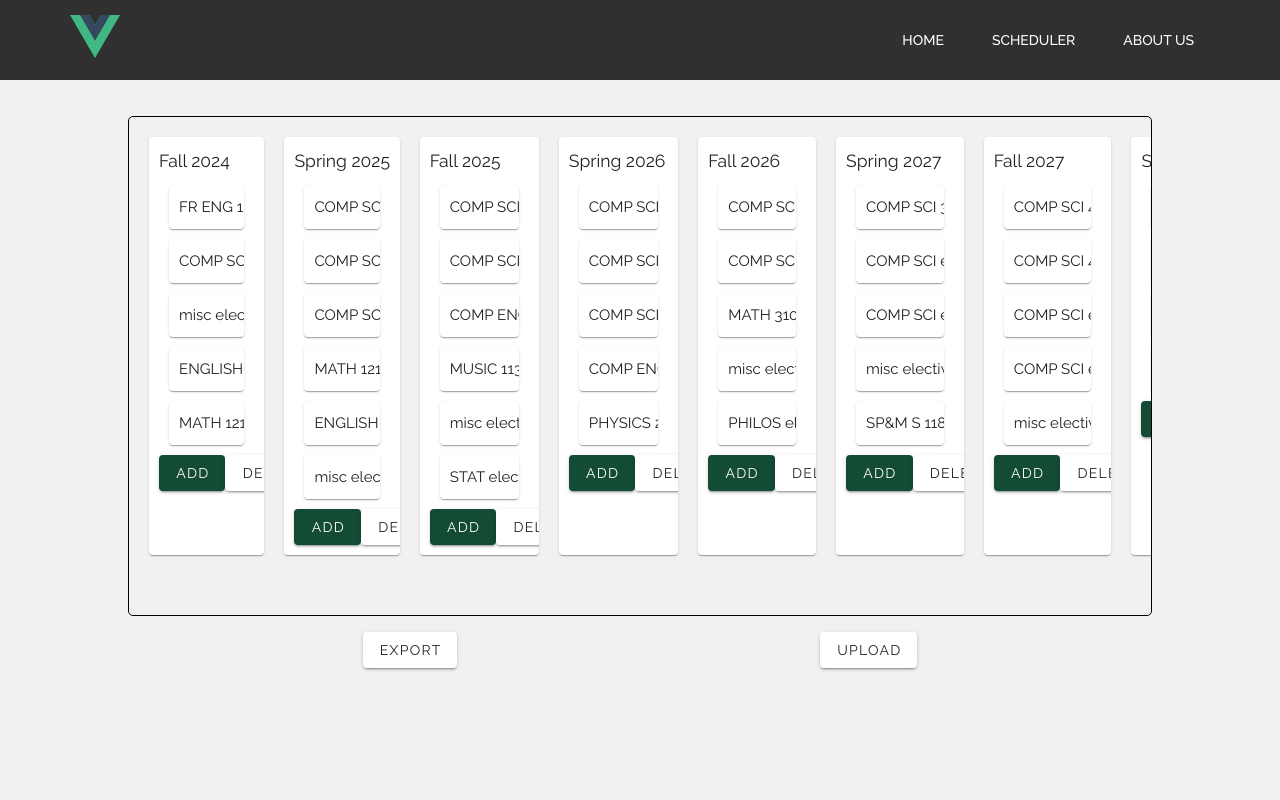
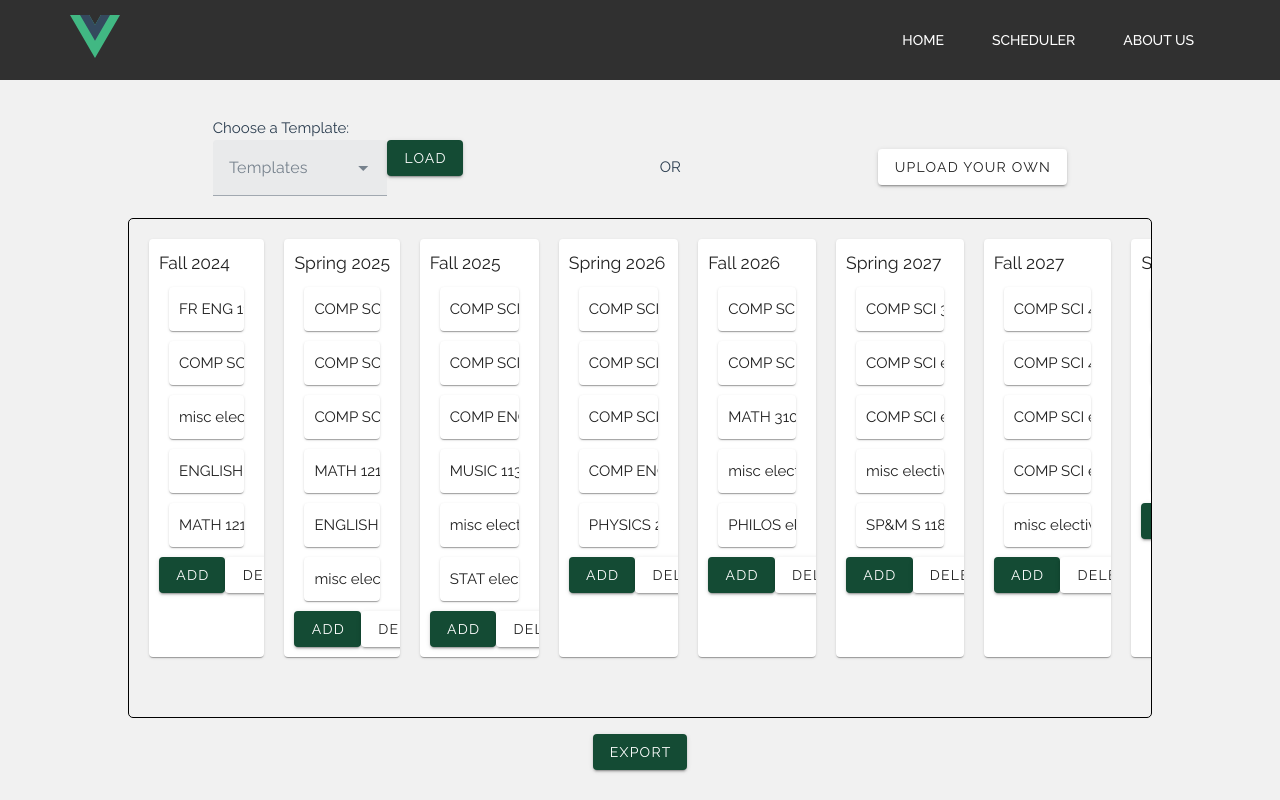
Before and after one commit to capstone-2-schedule-planner/frontend, a Vue app in the folder schedule-planner/: page /Scheduler in a window 1280 px wide. Built offline with nearby package versions, Linux system fonts and the light colour scheme.

Commit message:
template loading works

```diff
--- a/schedule-planner/src/views/Scheduler.vue
+++ b/schedule-planner/src/views/Scheduler.vue
@@ -1,6 +1,17 @@
 <template>
   <div class="margin"></div>
   <v-container fluid>
+    <div class="templates-upload">
+      <div class="templates-combobox">
+        <span>Choose a Template: </span>
+        <div class="combo-and-button">
+          <v-combobox v-model='selectedTemplate' label="Templates" :items="['Comp Sci', 'Math']"></v-combobox>
+          <v-btn color="primary" @click="handleTemplateLoad">Load</v-btn>
+        </div>
+      </div>
+      <span> OR </span>
+      <v-btn @click="this.fileUploaderDialog = true">Upload Your Own</v-btn>
+    </div>
     <div class="wrapper">
       <div class="wrapper-box">
         <div id="box">
@@ -67,9 +78,8 @@
       </div>
     </div>
   </v-container>
-  <div class="export-and-upload">
-    <v-btn @click="handleExport">Export</v-btn>
-    <v-btn @click="this.fileUploaderDialog = true">Upload</v-btn>
+  <div class="export">
+    <v-btn color="primary" @click="handleExport">Export</v-btn>
   </div>
   <v-dialog v-model="addCourseDialog" transition="dialog-bottom-transition" width="750px">
     <template v-slot:default="{ dialogActive }">
@@ -196,6 +206,27 @@ export default {
       reader.onload = this.onReaderLoad;
       reader.readAsText(event.target.files[0]);
       this.fileUploaderDialog = false;
+    },
+    async handleTemplateLoad() {
+      if (this.selectedTemplate == null)
+        return
+
+      var response_schedule
+
+      var fileName = this.selectedTemplate.replace(/\s/g, '').toLowerCase() + '.json';
+
+      axios.get(`http://api.payton.red/partial_schedules/${fileName}`,  {
+        headers: {
+          "content-type": "text/json",
+          "Access-Control-Allow-Origin": '*'
+        },
+      }).then((response) => {
+        response_schedule=response.data.classes
+        //console.log(response_schedule)
+        this.schedule = response_schedule
+      }).catch((errors) => {
+        console.log(errors);
+      });
     },
   },
   data() {
@@ -637,6 +668,7 @@ export default {
       courseInfo: null,
       semesterIndex: 0,
       searchContent: null,
+      selectedTemplate: null,
       posts: [],
       file: null
     }
@@ -697,9 +729,22 @@ export default {
   margin-left: 10px;
 }
 
-.export-and-upload {
+.export{
   display: flex;
   justify-content:space-evenly;
   align-items: center;
 }
+
+.templates-combobox {
+  width: 250px;
+}
+
+.templates-upload {
+  display: flex;
+  justify-content:space-evenly;
+  align-items: center;
+}
+.combo-and-button {
+  display:flex;
+}
 </style>
```
